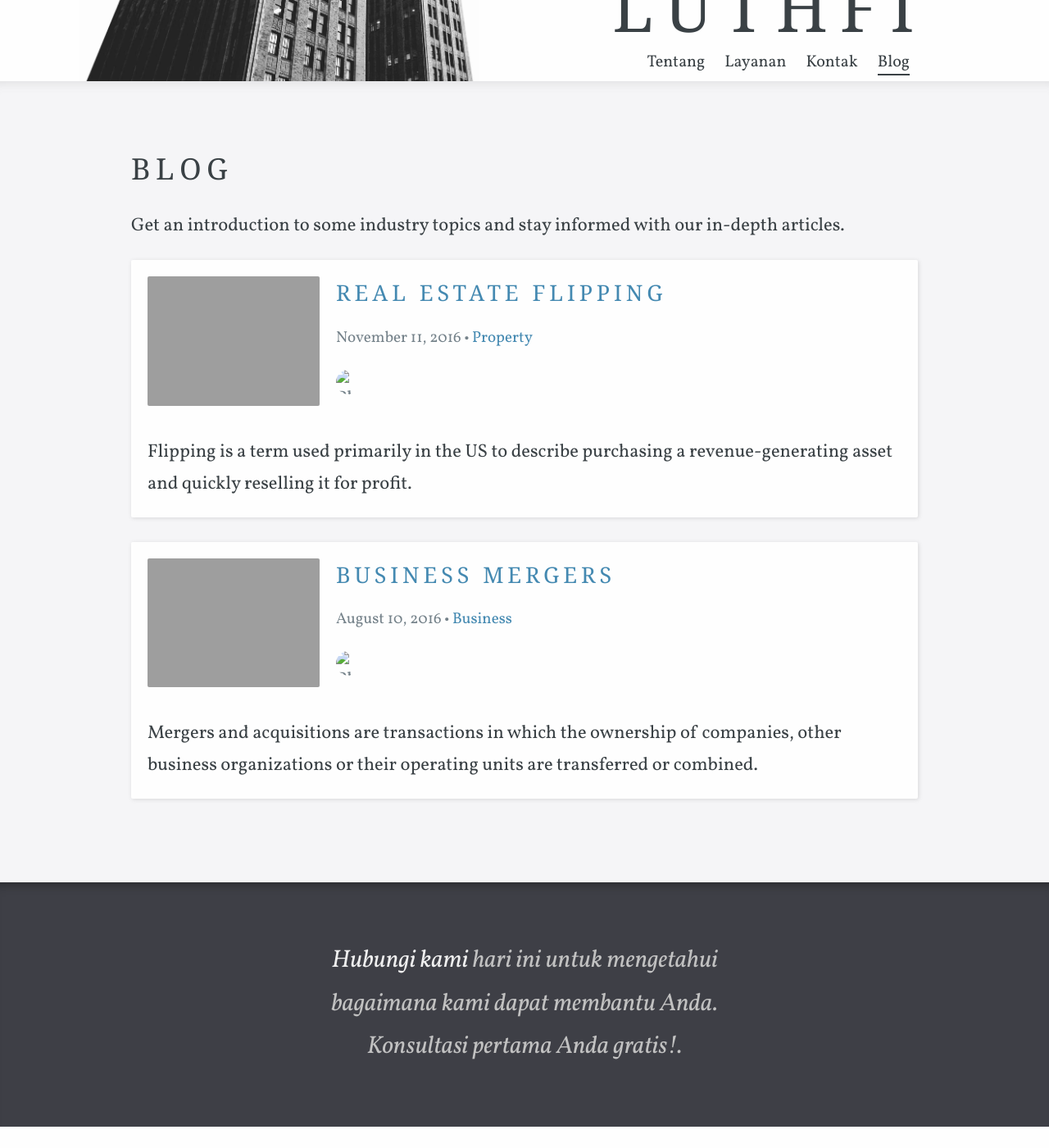
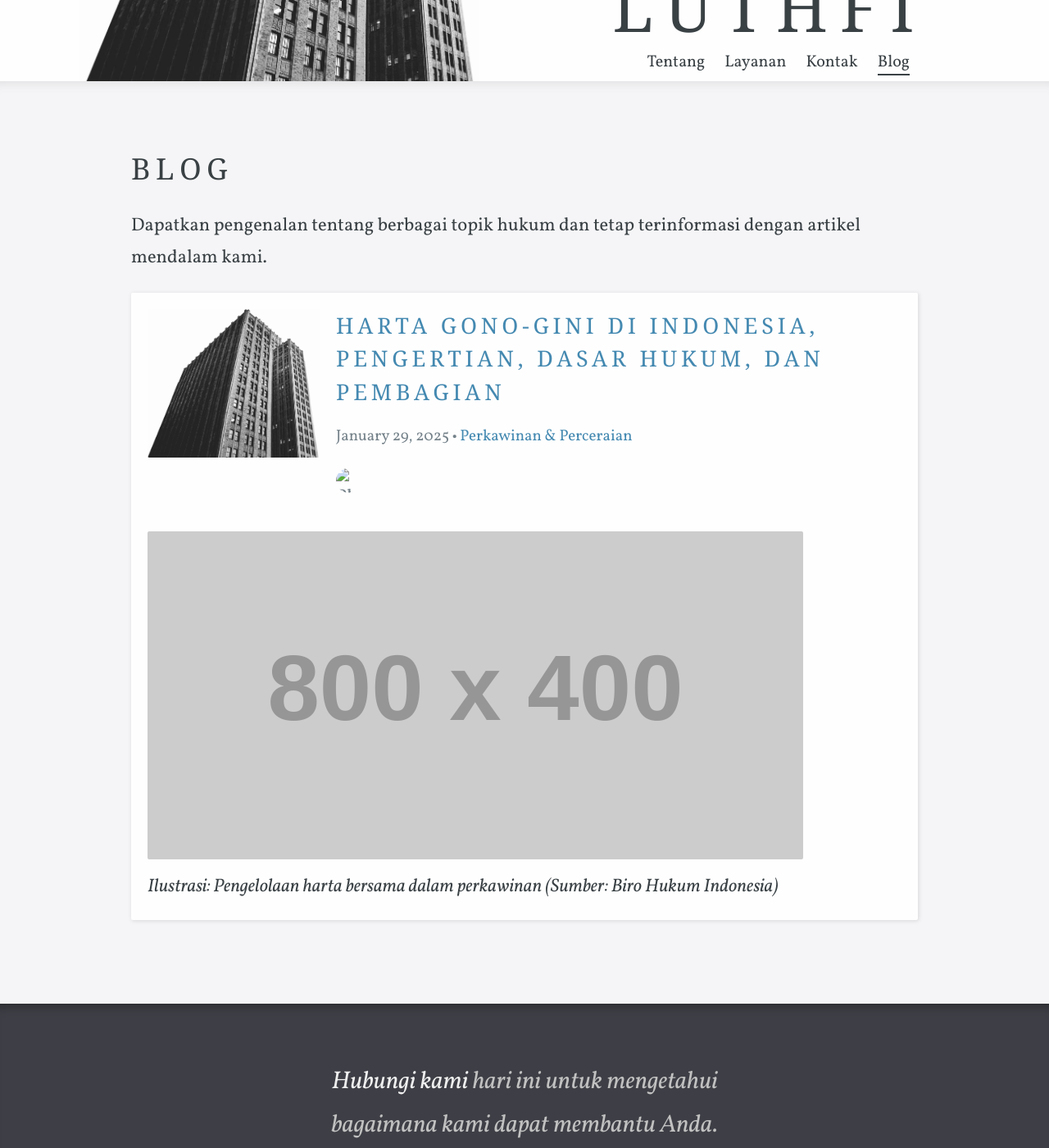
Before and after one commit to zufardhiyaulhaq/lawyerluthfi, a Jekyll site: the page built from blog/index.html, in a window 1280 px wide and 1400 px high, scrolled down 321 px. Shown: the whole window at 82% size. Built offline with Jekyll 4.4.1, drawn with Linux system fonts in a browser that asks for light colours; some web fonts are replaced; the list of posts is cut into pages by our own code; some of the changed lines change nothing that is shown; grey boxes are pictures that could not be loaded.

Commit message:
feat: fix

```diff
--- a/_posts/2016-08-10-business-mergers.md
+++ /dev/null
@@ -1,42 +0,0 @@
----
-title: Business Mergers
-date: 2016-08-10 00:00:00
-categories:
-  - Business
-author_staff_member: jane-doe
-image: "https://unsplash.it/600/450?image=737&a=.png"
-large_header: false
----
-
-Mergers and acquisitions are transactions in which the ownership of companies, other business organizations or their operating units are transferred or combined.
-
-From a legal point of view, a merger is a legal consolidation of two entities into one entity, whereas an acquisition occurs when one entity takes ownership of another entity's stock, equity interests or assets. From a commercial and economic point of view, both types of transactions generally result in the consolidation of assets and liabilities under one entity, and the distinction between a "merger" and an "acquisition" is less clear. A transaction legally structured as a merger may have the effect of placing one party's business under the indirect ownership of the other party's shareholders, while a transaction legally structured as an acquisition may give each party's shareholders partial ownership and control of the combined enterprise. A deal may be euphemistically called a "merger of equals" if both CEOs agree that joining together is in the best interest of both of their companies, while when the deal is unfriendly (that is, when the management of the target company opposes the deal) it may be regarded as an "acquisition".
-
-![](https://unsplash.it/960/350?image=617){: width="960" height="350"}
-
-### Acquisition
-
-An acquisition or takeover is the purchase of one business or company by another company or other business entity. Such purchase may be of 100%, or nearly 100%, of the assets or ownership equity of the acquired entity. Consolidation occurs when two companies combine to form a new enterprise altogether, and neither of the previous companies remains independently. Acquisitions are divided into "private" and "public" acquisitions, depending on whether the acquiree or merging company (also termed a target) is or is not listed on a public stock market. Some public companies rely on acquisitions as an important value creation strategy. An additional dimension or categorization consists of whether an acquisition is friendly or hostile.
-
-Achieving acquisition success has proven to be very difficult, while various studies have shown that 50% of acquisitions were unsuccessful. "Serial acquirers" appear to be more successful with M&A than companies who only make an acquisition occasionally (see Douma & Schreuder, 2013, chapter 13). The new forms of buy out created since the crisis are based on serial type acquisitions known as an ECO Buyout which is a co-community ownership buy out and the new generation buy outs of the MIBO (Management Involved or Management & Institution Buy Out) and MEIBO (Management & Employee Involved Buy Out).
-
-The combined evidence suggests that the shareholders of acquired firms realize significant positive "abnormal returns" while shareholders of the acquiring company are most likely to experience a negative wealth effect. The overall net effect of M&A transactions appears to be positive: almost all studies report positive returns for the investors in the combined buyer and target firms. This implies that M&A creates economic value, presumably by transferring assets to management teams that operate them more efficiently (see Douma & Schreuder, 2013, chapter 13).
-
-
-![](https://unsplash.it/960/350?image=864){: width="960" height="350"}
-
-### Business valuation
-
-The five most common ways to value a business are
-
-* asset valuation,
-* historical earnings valuation,
-* future maintainable earnings valuation,
-* relative valuation (comparable company and comparable transactions),
-* discounted cash flow (DCF) valuation
-
-Professionals who value businesses generally do not use just one of these methods but a combination of some of them, as well as possibly others that are not mentioned above, in order to obtain a more accurate value. The information in the balance sheet or income statement is obtained by one of three accounting measures: a Notice to Reader, a Review Engagement or an Audit.
-
-As synergy plays a large role in the valuation of acquisitions, it is paramount to get the value of synergies right. Synergies are different from the "sales price" valuation of the firm, as they will accrue to the buyer. Hence, the analysis should be done from the acquiring firm's point of view. Synergy-creating investments are started by the choice of the acquirer, and therefore they are not obligatory, making them essentially real options. To include this real options aspect into analysis of acquisition targets is one interesting issue that has been studied lately.
-
-Source: [Wikipedia](https://en.wikipedia.org/wiki/Mergers_and_acquisitions).
--- a/_posts/2016-11-11-real-estate-flipping.md
+++ /dev/null
@@ -1,61 +0,0 @@
----
-title: Real Estate Flipping
-date: 2016-11-11 00:00:00
-categories:
-  - Property
-author_staff_member: john-doe
-image: "https://unsplash.it/600/450?image=448&a=.png"
-large_header: false
----
-
-Flipping is a term used primarily in the US to describe purchasing a revenue-generating asset and quickly reselling it for profit.
-
-The term "flipping" is used by real estate investors to describe "residential redevelopment". Redevelopment of distressed or abandoned properties or neighborhoods has sometimes been linked to malicious and unscrupulous acts in the post housing bubble era. The term "flipping" is frequently used both as a descriptive term for schemes involving market manipulation and other illegal conduct and as a derogatory term for legal real estate investing strategies that are perceived by some to be unethical or socially destructive. In the United Kingdom the term is used to describe a technique whereby Members of Parliament were found to be switching their second home between several houses, which had the effect of allowing them to maximize their taxpayer funded allowances.
-
-![](https://unsplash.it/960/350?image=690){: width="960" height="350"}
-
-### Types
-
-#### Wholesaling and assigning a contract
-
-Wholesalers make a profit by signing a contract to purchase a property from a seller and then entering into an agreement with a third party to resell the same property at a higher price for a profit. All rights to the original purchase contract are assigned to the new buyer and the new buyer pays an "assignment fee" to the wholesaler in order to gain all rights to purchase the property at the original purchase price. The original purchase contract usually has an "inspection period" which allows the original buyer to back out of the contract and not close on it if they do not find a buyer to assign their contract to. Many wholesalers have no intention of actually purchasing the property and simply use wholesaling as a tool to locate properties for other investors.
-
-In many cases, if another buyer is not found before the end of the inspection period, the wholesaler cancels the original purchase contract (through its cancellation clause) and gets back the deposit. Wholesaling requires little or no money to be secured in escrow, and in most cases the wholesaler never intends to actually purchase the property. The practice of wholesaling is often advertised as "No Money Down and No Risk" by many real estate coaching companies and infomercials since the actual deposit can be as little as $10 and often even the deposit can be returned if the wholesaler cancels the contract before the end of the inspection period.
-
-#### Wholesaling a property multiple times
-
-It is not uncommon for a property to be assigned multiple times and for a few wholesalers to make money in a transaction from the seller to the end buyer. The original wholesaler enters into a contract to purchase a property and then assigns or sells their rights to that contract to another investor. That investor then assigns their rights to said contract to a third investor and so forth. Examples of distress could be a property damaged by fire, flood, hurricane or a homeowner that is facing foreclosure and is about to lose their home and is selling it for substantially less than fair market value. The practice of buying real estate at substantially below market value is called Distressed Real Estate Investing or Wholesale Real Estate Investing hence the term "wholesaler".
-
-![](https://unsplash.it/960/350?image=670){: width="960" height="350"}
-
-#### Real estate flipping
-
-Profits from flipping real estate come from either buying low and selling high (often in a rapidly rising market), or buying a house that needs repair and fixing it up before reselling it for a profit ("fix and flip").
-
-Under the "fix and flip" scenario, an investor or flipper will purchase a property at a discount price. The discount may be because of:
-
-the property's condition (e.g., the house needs major renovations and/or repairs which the owner either does not want, or cannot afford, to do), or
-the owner(s) needing to sell a property quickly (e.g., relocation, divorce, pending foreclosure).
-The investor will then perform necessary renovations and repairs, and attempt to make a profit by selling the house quickly at a higher price. The "fix and flip" scenario is profitable to investors because the average homebuyer lacks the time and funds to repairs and renovations, so they look for a property that is ready to move into. Also, most traditional mortgage lenders require the home to be habitable with no significant repairs.
-
-![](https://unsplash.it/960/350?image=442){: width="960" height="350"}
-
-#### Second home flipping
-
-In the UK, Members of Parliament with constituencies outside of London are given an allowance to maintain an extra home in London allowing them to live closer to the Houses of Parliament during the working week. Certain costs for this second home can be claimed and are thus partly funded by the taxpayer. MPs can nominate any of their other properties as the second home, which has tax advantages for not being their primary residence and can lead to additional allowances.
-
-"Flipping" occurs when the nominated second and primary dwellings are frequently changed, particularly during the parliamentary recess. The dwelling may in fact be rented out for profit but still receive the allowances.
-
-In some circumstances, MPs can simultaneously declare one home to be both their primary residence (for tax purposes) and their second residence (for expenses purposes).
-
-The practice ended on May 15, 2009 following publication of the Disclosure of expenses of Members of the United Kingdom Parliament after a public scandal.
-
-#### Car flipping
-
-Similar to real estate flipping, car flipping is the process of buying automobiles at a low price and selling such vehicle at a higher price. A car flipper will identify reasonably priced vehicles that can be sold at a higher price after reconditioning and marketing to a larger market.
-
-In the United States, car flipping can be a hobby for car enthusiasts, or a primary business in the form of state licensed car dealers. Flipping cars is legal if the vehicles are titled in the person's name or processed through a state licensed dealership. Many states have laws and regulation limiting the number of vehicles a person can flip within each year unless they are a dealer or associate. This number varies from state to state, from 2 to 10. Car flipping has a larger market and requires less investment than flipping real estate.
-
-![](https://unsplash.it/960/350?image=655){: width="960" height="350"}
-
-Source: [Wikipedia](https://en.wikipedia.org/wiki/Flipping).
--- /dev/null
+++ b/_posts/2025-01-29-harta-gono-gini.md
@@ -0,0 +1,57 @@
+---
+title: Harta Gono-Gini di Indonesia, Pengertian, Dasar Hukum, dan Pembagian
+date: 2025-01-29 00:00:00
+categories:
+  - Perkawinan & Perceraian
+large_header: false
+---
+
+![Harta Gono-Gini](https://via.placeholder.com/800x400)
+*Ilustrasi: Pengelolaan harta bersama dalam perkawinan (Sumber: Biro Hukum Indonesia)*
+
+### Apa Itu Harta Gono-Gini? :cite[1]:cite[5]
+**Harta Gono-Gini** merujuk pada harta bersama yang diperoleh suami dan istri selama masa perkawinan. Istilah ini berasal dari tradisi Jawa, tetapi diakui secara hukum di Indonesia sebagai **harta bersama** (_community property_). Contohnya meliputi rumah, mobil, tabungan, atau investasi yang dibeli selama pernikahan. Harta bawaan (milik sebelum menikah) dan warisan/hadiah yang dinyatakan sebagai harta pribadi **tidak termasuk** dalam kategori ini :cite[6]:cite[5].
+
+---
+
+### Dasar Hukum Harta Gono-Gini
+1. **UU No. 1 Tahun 1974 tentang Perkawinan**
+   Pasal 35 ayat (1) menyatakan bahwa harta yang diperoleh selama perkawinan otomatis menjadi harta bersama, kecuali ada perjanjian pranikah :cite[1]:cite[4].
+2. **KUHPerdata (Pasal 119)**
+   Menegaskan bahwa harta bersama berlaku sejak pernikahan, kecuali diatur lain dalam perjanjian :cite[1]:cite[6].
+3. **Kompilasi Hukum Islam (KHI)**
+   Pasal 85 KHI mengakui harta bersama, tetapi pembagiannya diatur secara proporsional (biasanya 50:50) :cite[2]:cite[4].
+
+---
+
+### Jenis Harta dalam Perkawinan :cite[5]:cite[6]
+1. **Harta Bawaan**: Dimiliki sebelum menikah (contoh: rumah warisan).
+2. **Harta Masing-Masing**: Hadiah/warisan yang dinyatakan sebagai milik pribadi.
+3. **Harta Bersama (Gono-Gini)**: Diperoleh selama pernikahan (contoh: gaji, usaha bersama).
+
+---
+
+### Pembagian Harta Gono-Gini
+#### Saat Perceraian
+- **Musyawarah**: Diutamakan untuk kesepakatan adil tanpa pengadilan :cite[4]:cite[6].
+- **Pengadilan**: Jika gagal, hakim membagi 50:50, tetapi bisa berbeda berdasarkan kontribusi finansial/non-finansial (misalnya: pengasuhan anak) :cite[4]:cite[6].
+- **Hutang**: Dibagi sesuai kesepakatan atau putusan pengadilan, terutama jika digunakan untuk kebutuhan keluarga :cite[5]:cite[6].
+
+#### Saat Kematian
+Harta bersama menjadi bagian warisan. Ahli waris (anak, pasangan) berhak atas bagian sesuai hukum waris yang berlaku (KUHPerdata atau KHI) :cite[2]:cite[5].
+
+---
+
+### Tips Mengelola Harta Gono-Gini :cite[5]
+1. **Buat Perjanjian Pranikah** untuk memisahkan harta pribadi.
+2. **Transparansi Keuangan**: Diskusikan pendapatan, pengeluaran, dan investasi.
+3. **Hindari Utang Berlebihan** yang memberatkan harta bersama.
+
+---
+
+### Sumber Terpercaya
+1. [UU No. 1 Tahun 1974 tentang Perkawinan](https://equal.co.id/harta-gono-gini-ketahuilah-dasar-hukum-dan-pemahamanya-bag-1/)
+2. [Kompilasi Hukum Islam (KHI)](https://www.hukumonline.com/klinik/a/warisan-dan-harta-gonogini-cl6967/)
+3. [Biro Hukum Indonesia: Pembagian Harta Gono-Gini](https://birohukumindonesia.com/pembagian-harta-gono-gini/)
+
+*Artikel ini ditulis berdasarkan regulasi terbaru per Januari 2025.*
--- a/blog/index.html
+++ b/blog/index.html
@@ -7,7 +7,7 @@
 navigation_order: 4
 ---
 
-<p class="editable">Get an introduction to some industry topics and stay informed with our in-depth articles.</p>
+<p class="editable">Dapatkan pengenalan tentang berbagai topik hukum dan tetap terinformasi dengan artikel mendalam kami.</p>
 
 <p class="editor-link"><a href="cloudcannon:collections/_posts" class="btn"><strong>&#9998;</strong> Update Posts</a></p>
 
```
